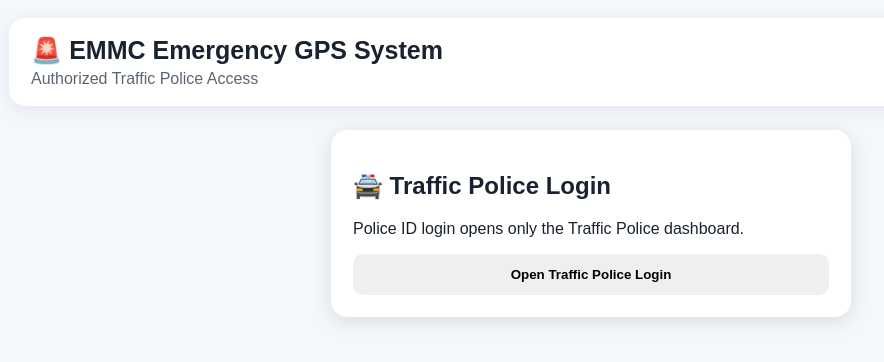
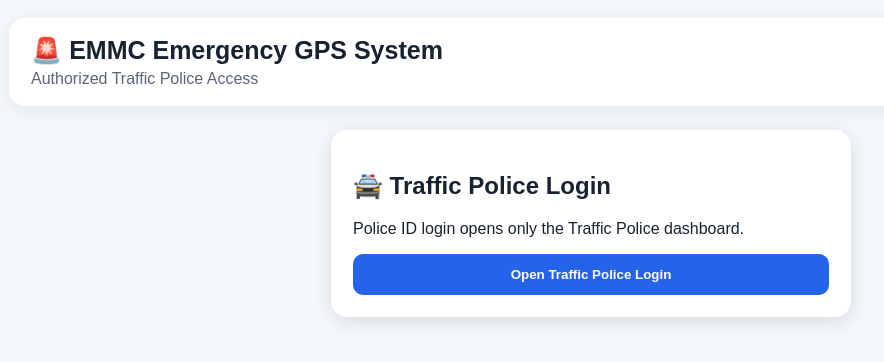
Before and after one commit to ak705578854-sys/emmc-maps-gps-police-alert, a React (Vite) app: page / in a window 1280 px wide. Shown: the top 362 px of the page, without its empty margins (49-933 px from the left). Built offline with nearby package versions, Linux system fonts and the light colour scheme.

Commit message:
Refactor App.jsx for better readability and structure

```diff
--- a/src/App.jsx
+++ b/src/App.jsx
@@ -7,26 +7,33 @@ export default function App() {
   const [mapOpen, setMapOpen] = useState(false);
   const [logoutNonce, setLogoutNonce] = useState(0);
 
+  // START LIVE GPS के बाद Map खोलना
   const openMap = () => {
     setMapOpen(true);
   };
 
+  // Map से STOP GPS करने पर Police Dashboard पर वापस
   const stopGPSAndReturn = () => {
     setMapOpen(false);
   };
 
+  // Map से Logout करने पर Login page
   const logoutToLogin = () => {
     setMapOpen(false);
     setRole(null);
     setLogoutNonce((n) => n + 1);
   };
 
-  // POLICE DASHBOARD + MAP
+  // =====================================================
+  // POLICE MODE
+  // =====================================================
+
   if (role === "police") {
     return (
       <main className="app">
         <header>
           <h1>🚔 EMMC — Traffic Police</h1>
+
           <p>
             Authorized Police Login • Real GPS • 1 KM Ambulance Alert
           </p>
@@ -48,20 +55,24 @@ export default function App() {
     );
   }
 
-  // ONLY POLICE LOGIN
+  // =====================================================
+  // POLICE LOGIN PAGE
+  // =====================================================
+
   return (
     <main className="app">
       <header>
         <h1>🚨 EMMC Emergency GPS System</h1>
-        <p>Authorized Traffic Police Access</p>
+
+        <p>
+          Authorized Traffic Police Access
+        </p>
       </header>
 
       <section
         style={{
           maxWidth: "520px",
           margin: "24px auto",
-          display: "grid",
-          gap: "18px",
         }}
       >
         <div
@@ -69,13 +80,15 @@ export default function App() {
             background: "#fff",
             padding: "22px",
             borderRadius: "16px",
-            boxShadow: "0 4px 20px rgba(0,0,0,.12)",
+            boxShadow:
+              "0 4px 20px rgba(0,0,0,.12)",
           }}
         >
           <h2>🚔 Traffic Police Login</h2>
 
           <p>
-            Police ID login opens only the Traffic Police dashboard.
+            Police ID login opens only the Traffic
+            Police dashboard.
           </p>
 
           <button
@@ -83,10 +96,12 @@ export default function App() {
             style={{
               width: "100%",
               padding: "13px",
-              border: 0,
+              border: "none",
               borderRadius: "10px",
+              background: "#2563eb",
+              color: "white",
+              fontWeight: "bold",
               cursor: "pointer",
-              fontWeight: 700,
             }}
           >
             Open Traffic Police Login
```
